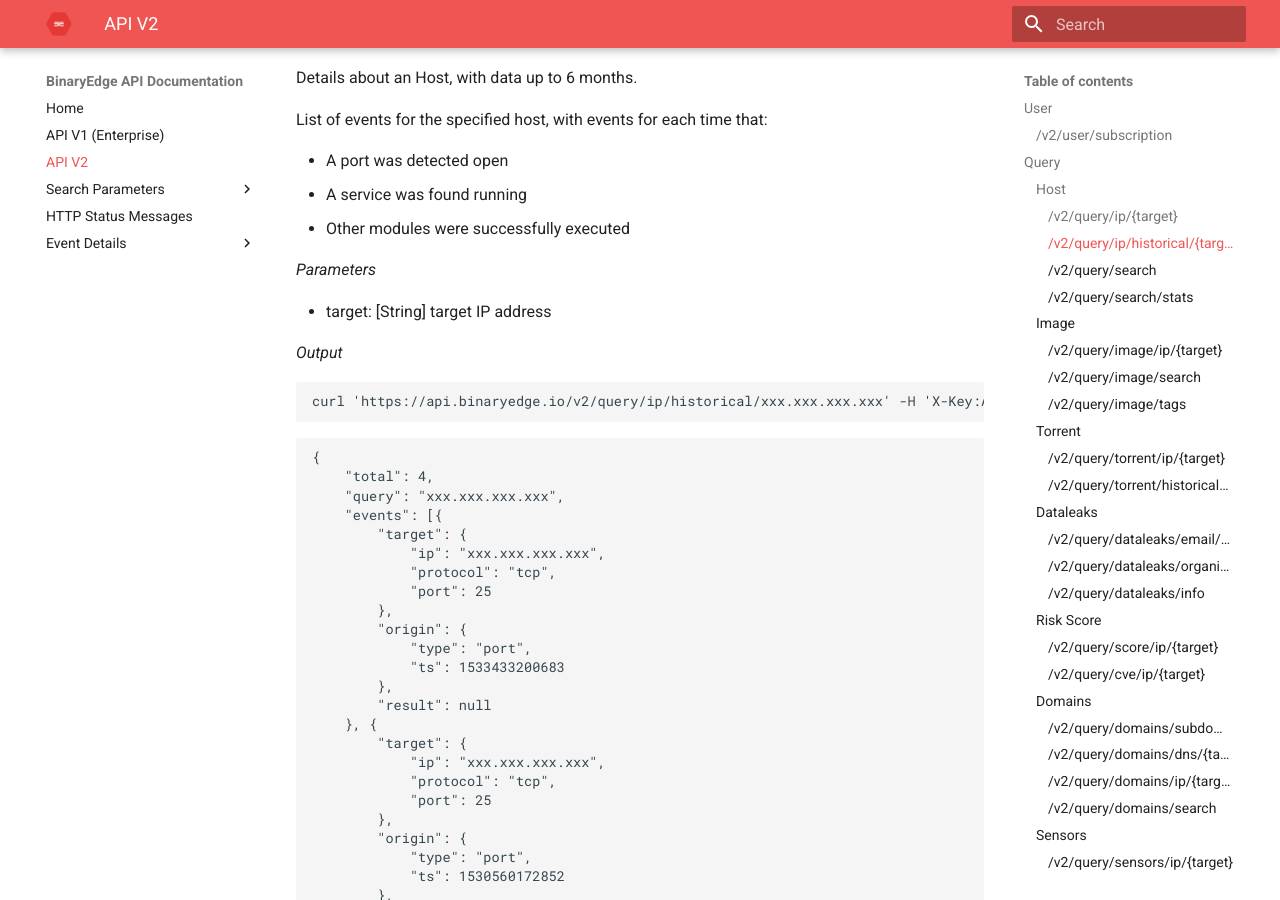
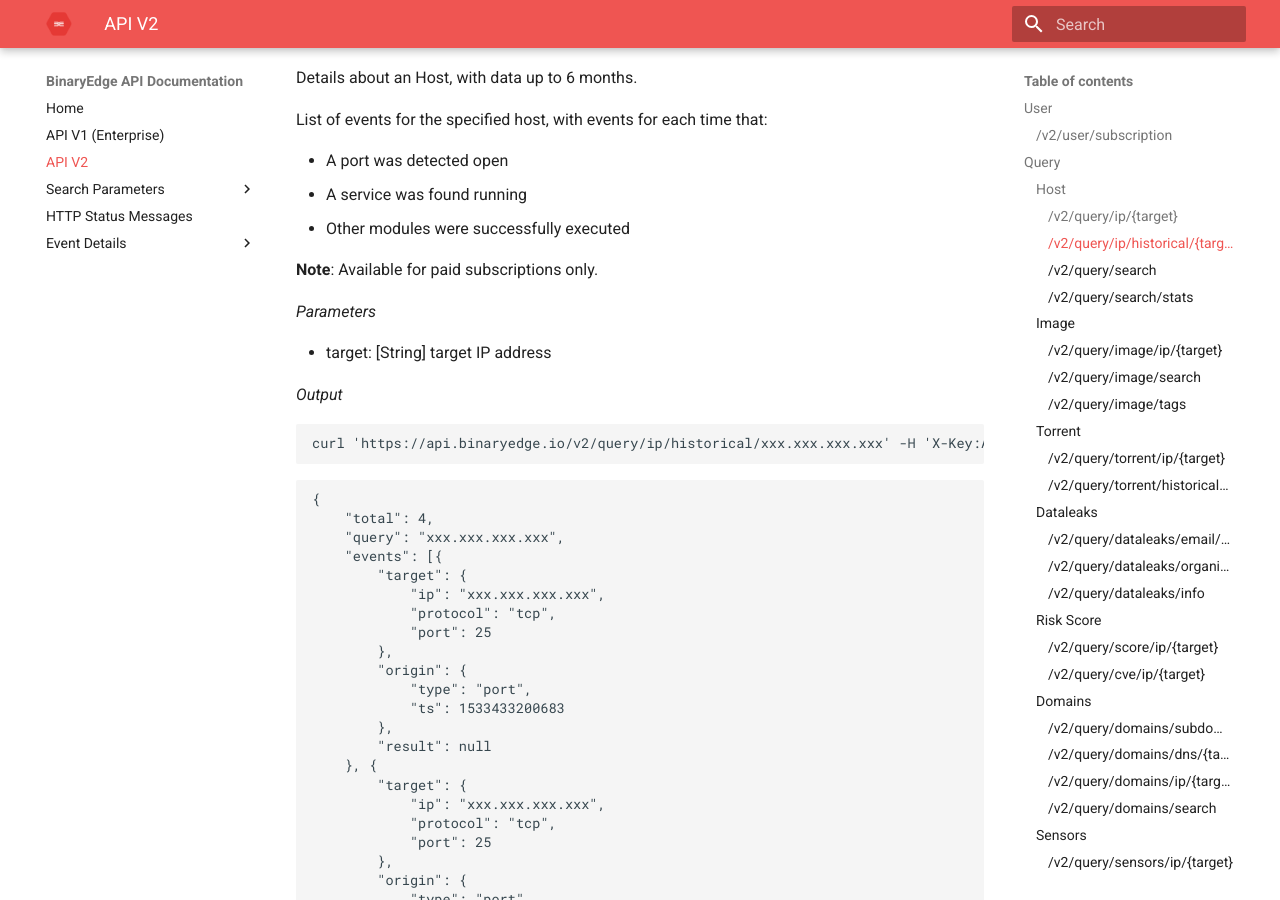
Before and after one commit to igama/docs.binaryedge.io, an MkDocs documentation site: the page built from docs/api-v2.md, in a window 1280 px wide and 900 px high, scrolled down 2786 px. Built offline with MkDocs 1.6.1 and Material for MkDocs 9.7.7, drawn with Linux system fonts in a browser that asks for light colours.

Commit message:
Update api-v2.md

```diff
--- a/docs/api-v2.md
+++ b/docs/api-v2.md
@@ -143,6 +143,8 @@ List of events for the specified host, with events for each time that:
 - A service was found running
 - Other modules were successfully executed
 
+**Note**: Available for paid subscriptions only.
+
 *Parameters*
 
 * target: [String] target IP address
```
